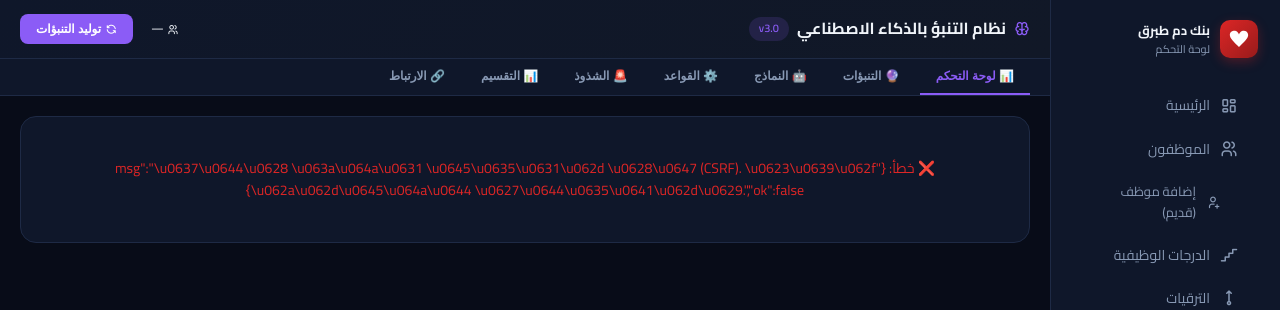
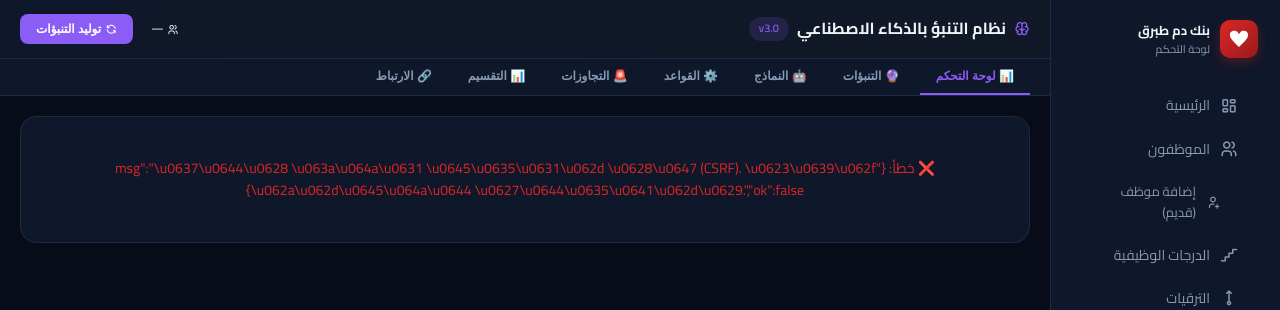
Before and after one commit to eslamLY/SmartLog-V2, a Flask app: template templates/admin/forecasting_dashboard.html in a window 1280 px wide. Shown: the top 310 px of the page. Run offline with Flask 3, Linux system fonts and the light colour scheme; the template is opened without the code that fills it, so the values that code supplies are empty; parts of the project's set-up code (start-up, migrations or seed data) failed here and were passed over; some libraries are stand-ins or nearby versions.

Commit message:
Replace Arabic 'شذوذ/anomaly' with 'تجاوز/violation' in UI text
- forecasting_dashboard.html: الشذوذ→التجاوزات, كشف الشذوذ→كشف تجاوزات
- forecasting-api.js: شذوذ مكتشف→التجاوزات مكتشفة, لا توجد شذوذ→لا توجد تجاوزات
- reports.js: title=شذوذ→title=تجاوز
- reports_dashboard.html: الشذوذ الإحصائي→التجاوز الإحصائي
- recommendation_engine.py: 'شذوذ:'→'تجاوز:'

```diff
--- a/services/recommendation_engine.py
+++ b/services/recommendation_engine.py
@@ -154,7 +154,7 @@ class RecommendationEngine:
             name = emp.full_name if emp else a.anomaly_type
             self.recommendations.append({
                 'category': 'المراقبة',
-                'title': f'شذوذ: {a.anomaly_type}',
+                'title': f'تجاوز: {a.anomaly_type}',
                 'message': f'{name}: {a.description}',
                 'severity': a.severity or 'medium',
                 'confidence': 78,
--- a/static/js/forecasting-api.js
+++ b/static/js/forecasting-api.js
@@ -68,7 +68,7 @@ async function loadDashboard() {
     html += '<div class="f-card f-stat-card"><div class="f-stat-icon" style="background:#f59e0b22;color:#f59e0b"><i class="ti ti-user-x"></i></div><div class="f-stat-number">' + (predictions.absence_predictions || []).length + '</div><div class="f-stat-label">غياب متوقع</div></div>';
     html += '<div class="f-card f-stat-card"><div class="f-stat-icon" style="background:#ef444422;color:#ef4444"><i class="ti ti-users-x"></i></div><div class="f-stat-number">' + (predictions.turnover_predictions || []).length + '</div><div class="f-stat-label">خطر الرحيل</div></div>';
     html += '<div class="f-card f-stat-card"><div class="f-stat-icon" style="background:#22c55e22;color:#22c55e"><i class="ti ti-alert-triangle"></i></div><div class="f-stat-number">' + (predictions.shortage_warnings || []).length + '</div><div class="f-stat-label">إنذارات النقص</div></div>';
-    html += '<div class="f-card f-stat-card"><div class="f-stat-icon" style="background:#6366f122;color:#6366f1"><i class="ti ti-bug"></i></div><div class="f-stat-number">' + (predictions.anomalies || []).length + '</div><div class="f-stat-label">شذوذ مكتشف</div></div>';
+    html += '<div class="f-card f-stat-card"><div class="f-stat-icon" style="background:#6366f122;color:#6366f1"><i class="ti ti-bug"></i></div><div class="f-stat-number">' + (predictions.anomalies || []).length + '</div><div class="f-stat-label">التجاوزات مكتشفة</div></div>';
     html += '<div class="f-card f-stat-card"><div class="f-stat-icon" style="background:#10b98122;color:#10b981"><i class="ti ti-brain"></i></div><div class="f-stat-number">' + ((perf.performance || []).length || 0) + '</div><div class="f-stat-label">نماذج نشطة</div></div>';
     html += '<div class="f-card" style="grid-column:1/-1"><h3>💡 توصيات ذكية</h3>';
     var recommendations = recs.recommendations || [];
@@ -189,7 +189,7 @@ async function loadAnomalies() {
       html += '<tr><td>' + a.anomaly_type + '</td><td>' + a.description + '</td><td><span class="f-badge f-badge-' + (a.severity === 'critical' ? 'red' : a.severity === 'high' ? 'amber' : 'green') + '">' + a.severity + '</span></td><td>' + (a.score * 100).toFixed(0) + '%</td><td>' + (a.detected_date || '—') + '</td><td>' + (a.resolved ? '✅' : '<button class="f-btn f-btn-sm f-btn-accent" onclick="resolveAnomaly(' + a.id + ')">حل</button>') + '</td></tr>';
     });
     html += '</tbody></table>';
-    if (!data.anomalies || !data.anomalies.length) html = '<p style="color:var(--muted)">لا توجد شذوذ في آخر 7 أيام</p>';
+    if (!data.anomalies || !data.anomalies.length) html = '<p style="color:var(--muted)">لا توجد تجاوزات في آخر 7 أيام</p>';
     container.innerHTML = html;
   } catch (e) { container.innerHTML = '<p style="color:var(--red)">❌ ' + e.message + '</p>'; }
 }
@@ -199,7 +199,7 @@ async function scanAnomalies() {
   container.innerHTML = '<div class="f-spinner" style="margin:0 auto"></div>';
   try {
     var result = await postJSON('/api/forecast/anomalies/scan', {});
-    container.innerHTML = '<p style="color:#22c55e">✅ تم الفحص: ' + result.stats.anomalies_found + ' شذوذ مكتشف</p>';
+    container.innerHTML = '<p style="color:#22c55e">✅ تم الفحص: ' + result.stats.anomalies_found + ' تجاوزات مكتشفة</p>';
     loadAnomalies();
   } catch (e) { container.innerHTML = '<p style="color:var(--red)">❌ ' + e.message + '</p>'; }
 }
--- a/static/js/reports.js
+++ b/static/js/reports.js
@@ -83,7 +83,7 @@ function renderTable() {
   pageRows.forEach((r, i) => {
     const statusColor = r.overall_status === 'excellent' ? '#22c55e' : r.overall_status === 'good' ? '#3b82f6' : r.overall_status === 'acceptable' ? '#f59e0b' : '#ef4444';
     const statusLabel = r.overall_status === 'excellent' ? 'ممتاز' : r.overall_status === 'good' ? 'جيد' : r.overall_status === 'acceptable' ? 'مقبول' : 'ضعيف';
-    const hasAnomaly = r.anomaly_count > 0 ? `<span class="badge badge-danger" title="شذوذ">!${r.anomaly_count}</span>` : '';
+    const hasAnomaly = r.anomaly_count > 0 ? `<span class="badge badge-danger" title="تجاوز">!${r.anomaly_count}</span>` : '';
     html += `<tr>
       <td>${start + i + 1}</td>
       <td><strong>${r.emp_name}</strong><br><small class="text-muted">${r.emp_code}</small></td>
--- a/templates/admin/forecasting_dashboard.html
+++ b/templates/admin/forecasting_dashboard.html
@@ -15,7 +15,7 @@
   <button class="f-tab" data-tab="predictions">🔮 التنبؤات</button>
   <button class="f-tab" data-tab="models">🤖 النماذج</button>
   <button class="f-tab" data-tab="rules">⚙️ القواعد</button>
-  <button class="f-tab" data-tab="anomalies">🚨 الشذوذ</button>
+  <button class="f-tab" data-tab="anomalies">🚨 التجاوزات</button>
   <button class="f-tab" data-tab="segments">📊 التقسيم</button>
   <button class="f-tab" data-tab="correlation">🔗 الارتباط</button>
 </div>
@@ -48,7 +48,7 @@
 <div class="f-content" id="tab-anomalies">
   <div class="f-grid">
     <div class="f-card" style="grid-column:1/-1">
-      <h3><i class="ti ti-alert-triangle"></i> كشف الشذوذ</h3>
+      <h3><i class="ti ti-alert-triangle"></i> كشف التجاوزات</h3>
       <div style="display:flex;gap:8px;margin:10px 0">
         <button class="f-btn f-btn-accent f-btn-sm" onclick="scanAnomalies()"><i class="ti ti-search"></i> فحص الآن</button>
       </div>
--- a/templates/archive_or_future/reports_dashboard.html
+++ b/templates/archive_or_future/reports_dashboard.html
@@ -991,7 +991,7 @@
           var html = '<div class="behavior-alert-card glass-card mb-3" style="padding:12px 16px;border:1px solid ' + border + ';background:' + bg + ';border-radius:12px;display:flex;align-items:center;gap:12px">' +
             '<div style="flex:1;min-width:0">' +
             '<p style="font-size:13px;color:var(--text)">📉 فجوة دوام: تم رصد انحراف جماعي في <strong>' + p.department + '</strong> (خروج مبكر بمعدل ' + p.avg_deviation + ' د).</p>' +
-            '<small style="font-size:11px;color:var(--muted2)">درجة الشذوذ الإحصائي: Z = ' + p.z_score + ' · احتمال العشوائية أقل من 2%</small>' +
+            '<small style="font-size:11px;color:var(--muted2)">درجة التجاوز الإحصائي: Z = ' + p.z_score + ' · احتمال العشوائية أقل من 2%</small>' +
             '</div></div>';
           container.insertAdjacentHTML('beforeend', html);
         });
```
